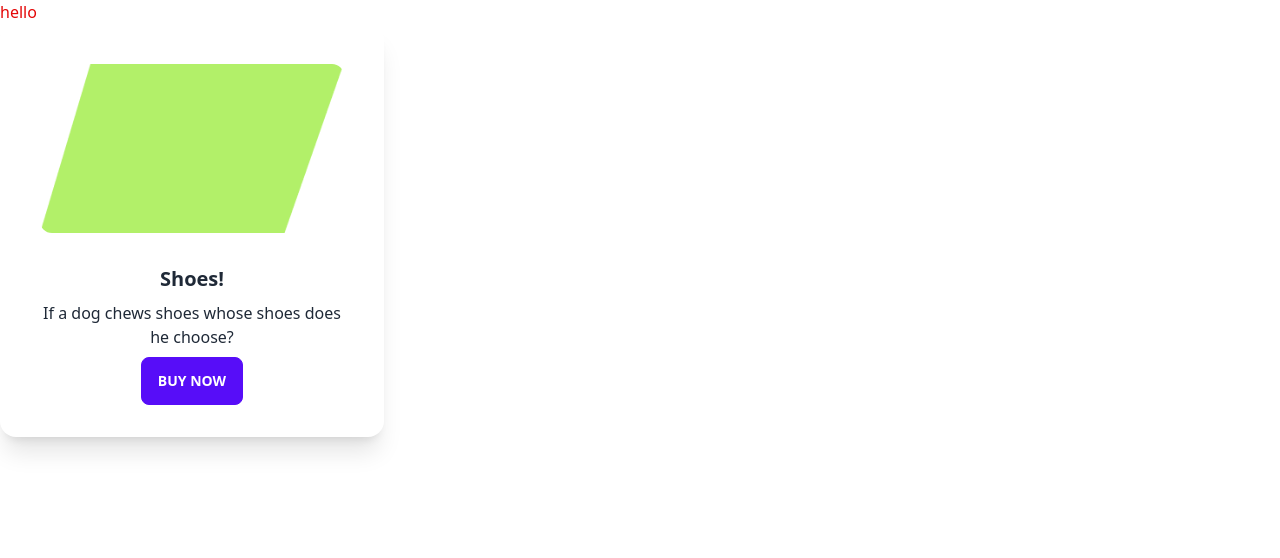
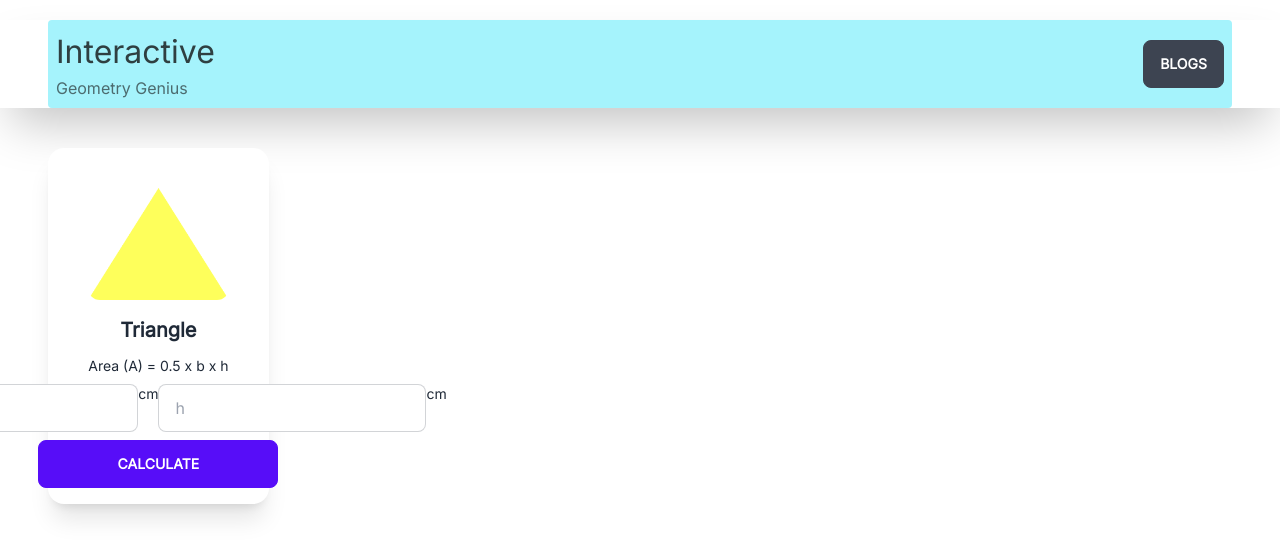
Before and after one commit to Alamin0x01/AI-Universe-Hub, a plain HTML site: page index.html in a window 1280 px wide. Drawn offline with nearby package versions, Linux system fonts and the light colour scheme.

Commit message:
header added and card

```diff
--- a/index.html
+++ b/index.html
@@ -1,38 +1,70 @@
 <!DOCTYPE html>
-<html lang="en">
+<html lang="en" data-theme="light"></html>
   <head>
     <meta charset="UTF-8" />
     <meta http-equiv="X-UA-Compatible" content="IE=edge" />
     <meta name="viewport" content="width=device-width, initial-scale=1.0" />
     <title>Geometry Genius Assignment 5</title>
     <link rel="stylesheet" href="style/makeup.css" />
+    <link rel="preconnect" href="https://fonts.googleapis.com">
+<link rel="preconnect" href="https://fonts.gstatic.com" crossorigin>
+<link href="https://fonts.googleapis.com/css2?family=Inter&display=swap" rel="stylesheet">
     <link
       href="https://cdn.jsdelivr.net/npm/daisyui@2.50.1/dist/full.css"
       rel="stylesheet"
-      type="text/css"
-    />
+      type="text/css"/>
     <script src="https://cdn.tailwindcss.com"></script>
   </head>
-  <body>
-    <header>
-      <h1>hello</h1>
+  <body  class="font-family: 'Inter', sans-serif;">
+    <header class="shadow-2xl lg:px-12">
+
+        <div class="navbar rounded my-5 bg-cyan-200 ">
+            <div class="navbar-start">
+                <div>
+                    <h1 class="logo"> Interactive</h1>
+                    <h3 class="logo-litle">Geometry Genius</h3>
+                </div>
+
+            </div >
+            <div class="navbar-end ">
+              <a class="btn h-7 ">Blogs</a>
+            </div>
+          </div>
+
+    </header>
+    <main>
+        <section class="lg:px-12 flex flex-col md:flex-row lg:flex-row">
+            <div
+          class="products-cetails w-full md:w-[60%] lg:w-[60%] mt-5 grid md:grid-cols-2 lg:grid-cols-3 gap-6"
+        >
+
+
+        <div class="card card-compact w-full bg-base-100 shadow-xl">
+            <figure class="px-10 pt-10">
+              <img src="./images/triangle.png" alt="Shoes" class="rounded-xl" />
+            </figure>
+            <div class="card-body items-center text-center">
+              <h2 class="card-title">Triangle</h2>
+              <p>Area (A) = 0.5 x b x h</p>
+              <div class="flex w-50 h-88">
+              <input type="number" placeholder="b" class="input input-bordered w-35 max-w-xs" />
+              <p>cm</p>
+              <input type="number" placeholder="h" class="input input-bordered w-35 max-w-xs" />
+              <p>cm</p>
+            </div>
+              <div class=" card-actions">
+                <button class="btn btn-primary w-60 ">Calculate</button>
+              </div>
+            </div>
+          </div>
 
 
 
-    </header>
-    <main>
-        <div class="card w-96 bg-base-100 shadow-xl">
-            <figure class="px-10 pt-10">
-              <img src="/images/parallelogram.png" alt="Shoes" class="rounded-xl" />
-            </figure>
-            <div class="card-body items-center text-center">
-              <h2 class="card-title">Shoes!</h2>
-              <p>If a dog chews shoes whose shoes does he choose?</p>
-              <div class="card-actions">
-                <button class="btn btn-primary">Buy Now</button>
-              </div>
-            </div>
-          </div>
+        </div>
+        <div class="calculation">
+
+        </div>
+        </section>
     </main>
     <script src="JS/cards.js"></script>
   </body>
--- a/style/makeup.css
+++ b/style/makeup.css
@@ -1 +1,8 @@
-h1 {color: #e40707;}
+/* font-family: 'Inter', sans-serif; */
+body{font-family: 'Inter';}
+.logo{font-family: 'Inter';
+    font-size: 32px;
+    color: #111111cc;}
+.logo-litle{color: #11111199;
+    font-family: 'Inter';
+}
```
